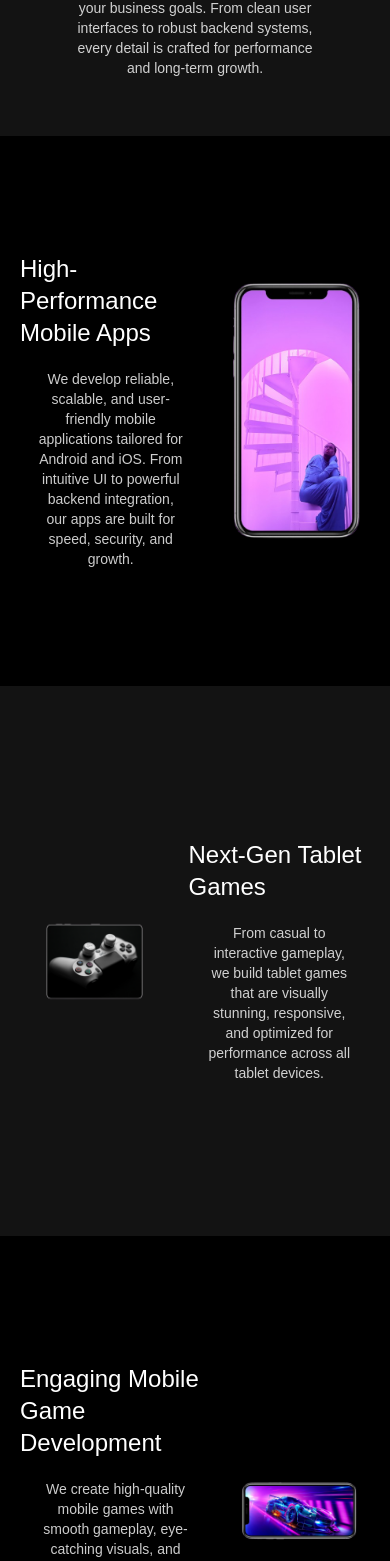
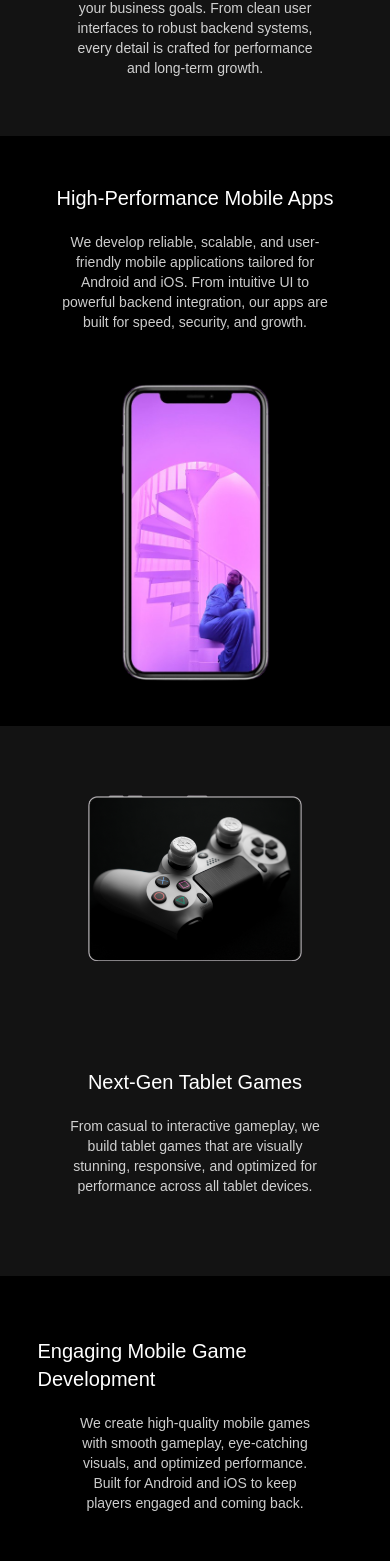
Before and after one commit to nuroscritp/nuroscript, a Next.js app: page / in a window 390 px wide. Shown: the part 776-2337 px from the top of the page. Built offline with nearby package versions, Linux system fonts and the light colour scheme.

Commit message:
36 commit

```diff
--- a/app/page.tsx
+++ b/app/page.tsx
@@ -83,7 +83,6 @@ export default function Home() {
 
         </div>
 
-
         <div className="h-full w-[90%] lg:w-[55%] flex flex-col items-center justify-center gap-5">
 
           <h1 className=" text-xl lg:text-2xl text-white">Powerful Web Applications</h1>
@@ -93,16 +92,16 @@ export default function Home() {
 
       </div>
 
-      <div className="w-full h-[550px] flex items-center p-5 gap-5">
+      <div className="w-full h-[590px] lg:h-[550px] pb-5 lg:pb-0 flex flex-col lg:flex-row items-center p-5 gap-5">
 
-        <div className="h-full w-[55%] flex flex-col items-center justify-center gap-5">
+        <div className="h-[40%] w-full lg:w-[55%] flex flex-col items-center justify-center gap-5">
 
-          <h1 className="text-2xl text-white">High-Performance Mobile Apps</h1>
+          <h1 className=" text-xl lg:text-2xl text-white">High-Performance Mobile Apps</h1>
           <p className="text-white/80 text-sm text-center w-[80%]">We develop reliable, scalable, and user-friendly mobile applications tailored for Android and iOS. From intuitive UI to powerful backend integration, our apps are built for speed, security, and growth.</p>
 
         </div>
 
-        <div className="h-[80%] w-[45%] relative">
+        <div className="h-[60%] lg:h-[85%] w-full lg:w-[45%] relative mb-5 lg:mb-0">
 
           <Image
             src="/pho.png"
@@ -116,9 +115,9 @@ export default function Home() {
 
       </div>
 
-      <div className="w-full h-[550px] flex items-center p-5 gap-5 bg-[#131313]">
+      <div className="w-full h-[550px] flex flex-col lg:flex-row items-center p-5 lg:gap-5 bg-[#131313]">
 
-        <div className="h-[90%] w-[45%] relative">
+        <div className="h-[90%] w-[95%] lg:w-[45%] relative my-5 lg:my-0">
 
           <Image
             src="/Gaming.png"
@@ -131,9 +130,9 @@ export default function Home() {
         </div>
 
 
-        <div className="h-full w-[55%] flex flex-col items-center justify-center gap-5">
+        <div className="h-full w-[90%] lg:w-[55%] flex flex-col items-center justify-center gap-5">
 
-          <h1 className="text-2xl text-white">Next-Gen Tablet Games</h1>
+          <h1 className=" text-xl lg:text-2xl text-white">Next-Gen Tablet Games</h1>
           <p className="text-white/80 text-sm text-center w-[80%]">From casual to interactive gameplay, we build tablet games that are visually stunning, responsive, and optimized for performance across all tablet devices.</p>
 
         </div>
@@ -141,16 +140,16 @@ export default function Home() {
       </div>
 
 
-      <div className="w-full h-[550px] flex items-center p-5 gap-5">
+      <div className="w-full h-[550px] pb-5 lg:pb-0 flex flex-col lg:flex-row items-center p-5 gap-5">
 
-        <div className="h-full w-[55%] flex flex-col items-center justify-center gap-5">
+        <div className="h-full w-[90%] lg:w-[55%] flex flex-col items-center justify-center gap-5">
 
-          <h1 className="text-2xl text-white">Engaging Mobile Game Development</h1>
+          <h1 className=" text-xl lg:text-2xl text-white">Engaging Mobile Game Development</h1>
           <p className="text-white/80 text-sm text-center w-[80%]">We create high-quality mobile games with smooth gameplay, eye-catching visuals, and optimized performance. Built for Android and iOS to keep players engaged and coming back.</p>
 
         </div>
 
-        <div className="h-[80%] w-[40%] relative">
+        <div className="lg:h-[80%] lg:w-[40%] h-[90%] w-[90%] relative">
 
           <Image
             src="/gamingM.png"
@@ -164,10 +163,9 @@ export default function Home() {
 
       </div>
 
+      <div className="w-full h-[550px] flex flex-col lg:flex-row items-center p-5 lg:gap-5 bg-[#131313]">
 
-      <div className="w-full h-[550px] flex items-center p-5 gap-5 bg-[#131313]">
-
-        <div className="h-[75%] w-[50%] relative">
+        <div className="lg:h-[75%] lg:w-[50%] h-[90%] w-[90%] relative">
 
           <Image
             src="/TV.png"
@@ -179,9 +177,9 @@ export default function Home() {
 
         </div>
 
-        <div className="h-full w-[55%] flex flex-col items-center justify-center gap-5">
+        <div className="h-full w-[90%] lg:w-[55%] flex flex-col items-center justify-center gap-5">
 
-          <h1 className="text-2xl text-white">Smart TV App Development</h1>
+          <h1 className="text-xl lg:text-2xl text-white">Smart TV App Development</h1>
           <p className="text-white/80 text-sm text-center w-[80%]">We build fast, intuitive, and visually rich TV applications optimized for large screens, remote navigation, and smooth performance across Smart TV platforms.</p>
 
         </div>
@@ -190,16 +188,16 @@ export default function Home() {
 
 
 
-      <div className="w-full h-[550px] flex items-center p-5 gap-5">
+      <div className="w-full h-[560px] lg:h-[550px] pb-5 lg:pb-0 flex flex-col lg:flex-row items-center p-5 gap-5">
 
-        <div className="h-full w-[55%] flex flex-col items-center justify-center gap-5">
+        <div className="lg:h-full h-[30%] w-[90%] lg:w-[55%] flex flex-col items-center justify-center gap-5 mt-10 lg:mt-0">
 
-          <h1 className="text-2xl text-white">Apps for Wearables</h1>
+          <h1 className=" text-xl lg:text-2xl text-white">Apps for Wearables</h1>
           <p className="text-white/80 text-sm text-center w-[80%]">We build lightweight, fast, and intuitive smartwatch applications designed for quick interactions, real-time data, and seamless performance on wearable devices.</p>
 
         </div>
 
-        <div className="h-[90%] w-[45%] relative">
+        <div className="lg:h-[90%] lg:w-[45%] h-[70%] w-full relative">
 
           <Image
             src="/watch.png"
```
